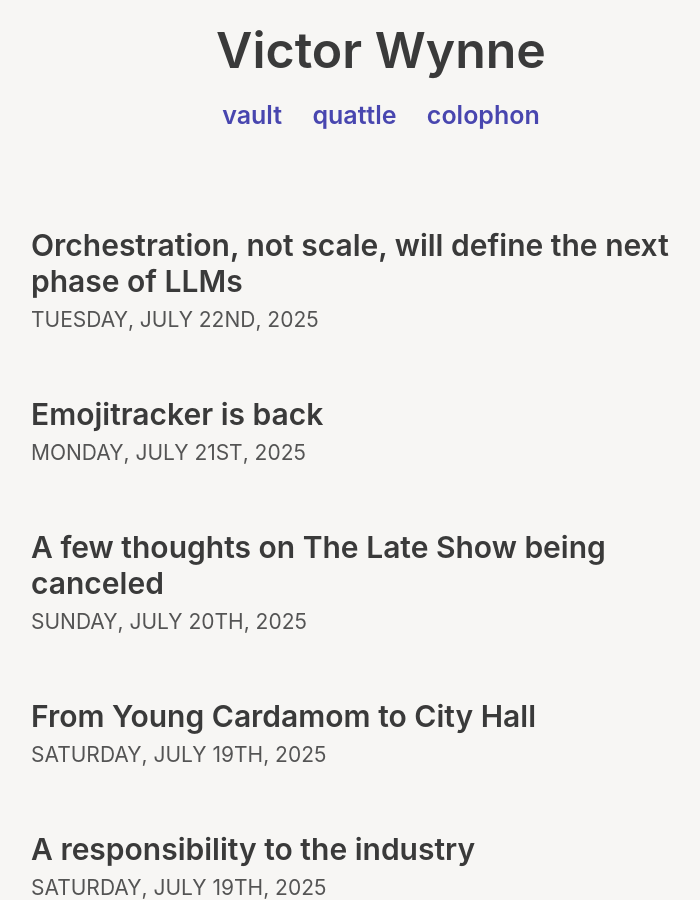
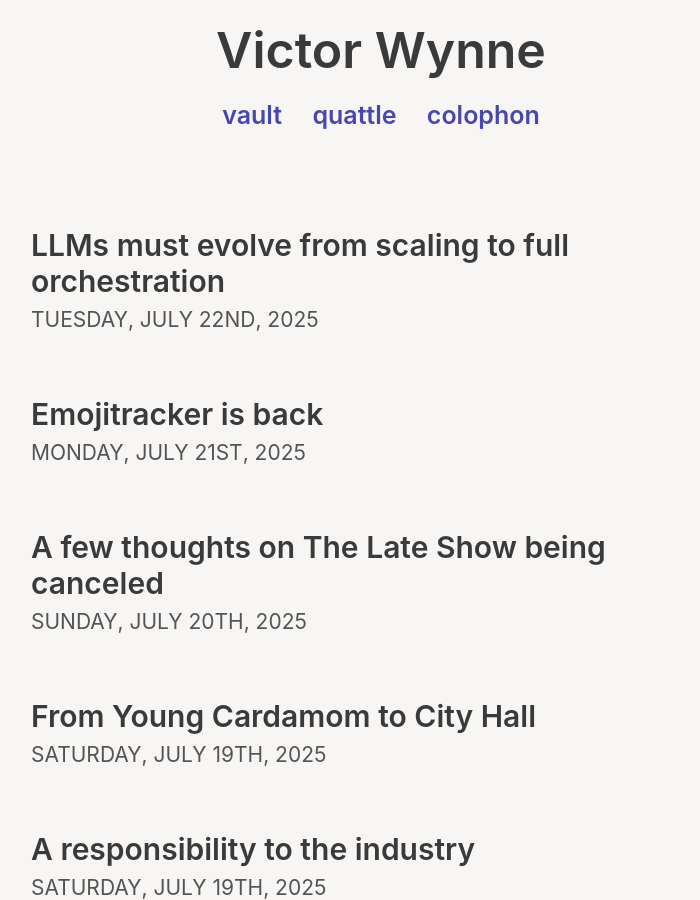
Before and after one commit to victorwynne/victorwynne, a Jekyll site: the page built from index.html, in a window 1280 px wide and 900 px high. Shown: the whole window, without its empty margins (259-959 px from the left). Built offline with Jekyll 4.4.1, drawn with Linux system fonts in a browser that asks for light colours.

Commit message:
2025-07-22-full-orchestration.md

```diff
--- a/_posts/2025-07-22-orchestration.md
+++ b/_posts/2025-07-22-full-orchestration.md
@@ -1,7 +1,7 @@
 ---
 layout: post
-title: "Orchestration, not scale, will define the next phase of LLMs"
-date: 2025-07-22 10:00
+title: "LLMs must evolve from scaling to full orchestration"
+date: 2025-07-22 08:00
 categories: [Articles]
 tags: [language models]
 description: The next evolution for LLMs depends on full orchestration and the ability to manage complex tasks with minimal user input.
```
Also changed, not shown: other parts of _posts/2025-07-22-full-orchestration.md (+1 -1 lines).
